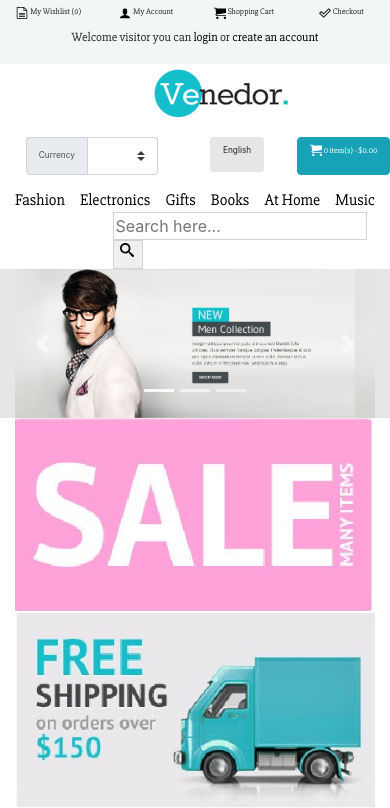
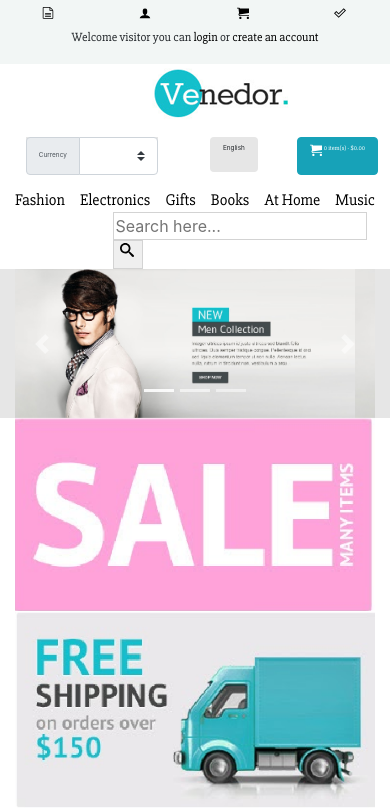
Before and after one commit to AzulPandaz/Venedor, a plain HTML site: page index.html in a window 390 px wide. Shown: the top 808 px of the page. Drawn offline with nearby package versions, Linux system fonts and the light colour scheme.

Commit message:
almost last submit

```diff
--- a/index.html
+++ b/index.html
@@ -35,7 +35,7 @@
                                         <use xlink:href="#icon-file-text2"></use>
                                     </svg>
                                 </div>
-                                <p class="text nav-text">
+                                <p class="text d-none d-md-block nav-text">
                                     My Wishlist (0)
                                 </p>
                             </li>
@@ -45,7 +45,7 @@
                                         <use xlink:href="#icon-user"></use>
                                     </svg>
                                 </div>
-                                <p class="text nav-text">
+                                <p class="text d-none d-md-block nav-text">
                                     My Account
                                 </p>
                             </li>
@@ -55,7 +55,7 @@
                                         <use xlink:href="#icon-cart"></use>
                                     </svg>
                                 </div>
-                                <p class="text nav-text">
+                                <p class="text d-none d-md-block nav-text">
                                     Shopping Cart
                                 </p>
                             </li>
@@ -65,7 +65,7 @@
                                         <use xlink:href="#icon-checkmark2"></use>
                                     </svg>
                                 </div>
-                                <p class="text nav-text">
+                                <p class="text d-none d-md-block nav-text">
                                     Checkout
                                 </p>
                             </li>
@@ -518,6 +518,7 @@
                 </div>
             </section>
         </section>
+        <div class="border-top"></div>
         <section class="footer-section2 section colophon">
             <section class="container">
                 <div class="row">
--- a/style/style.css
+++ b/style/style.css
@@ -25,7 +25,7 @@
 }
 
 .button-text{
-    font-size: calc(8px + (12 - 8) * ((100vw - 300px) / (1600 - 300)));;
+    font-size: calc(6px + (12 - 6) * ((100vw - 300px) / (1600 - 300)));;
 }
 
 .upper-nav-list .icon{
@@ -180,6 +180,19 @@
     border:1px solid #616767;
     background: #616767;
     padding: 5px;
+    margin-top: 5px;
+}
+
+/* .border-top{
+    border-top: 1px solid green;
+    margin-bottom: 25px;
+
+} */
+
+.colophon{
+    border-top: 1px solid grey;
+    border-bottom: 1px solid white;
+    /* box-shadow: 5px 0px black; */
 }
 
 .colophon-text{
```
